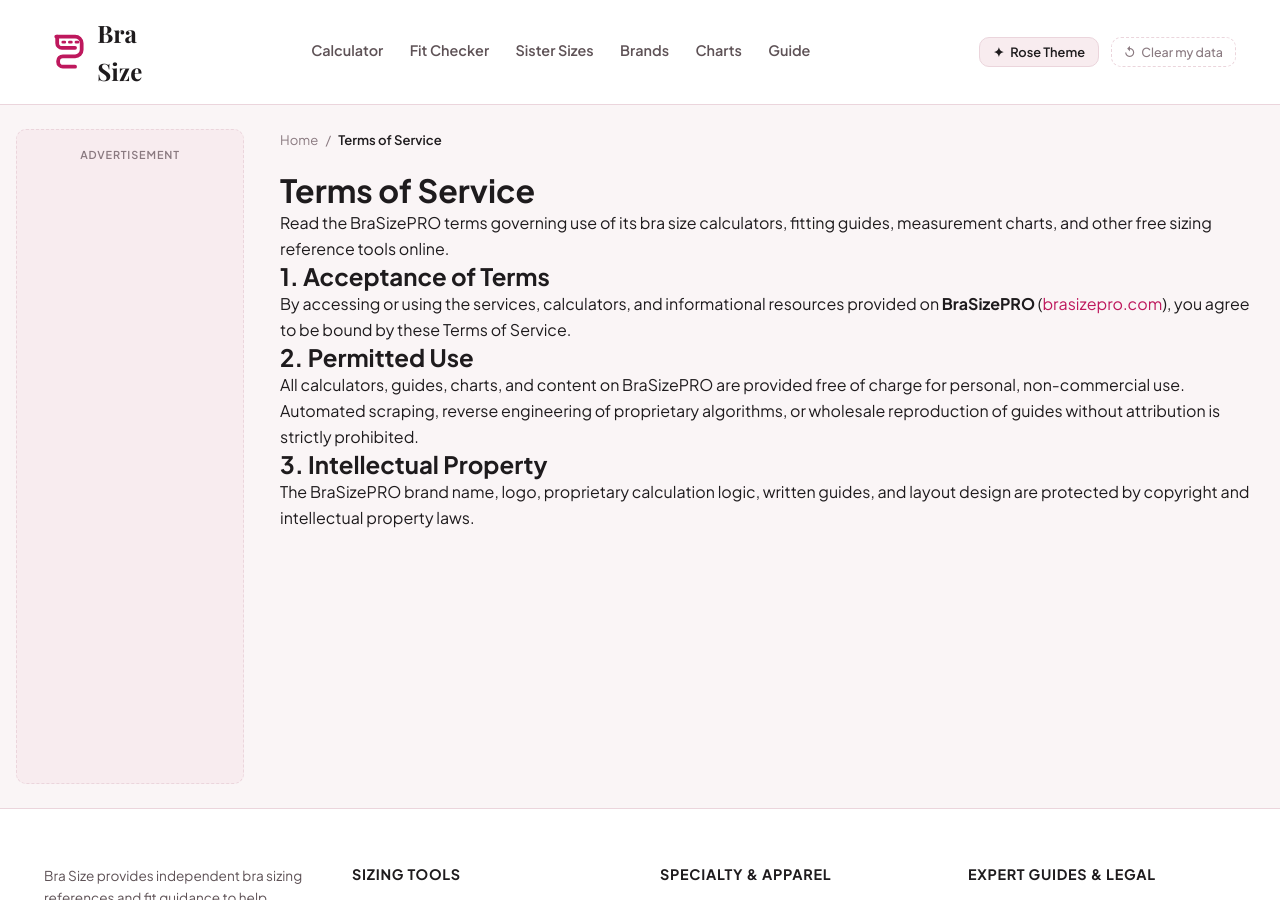
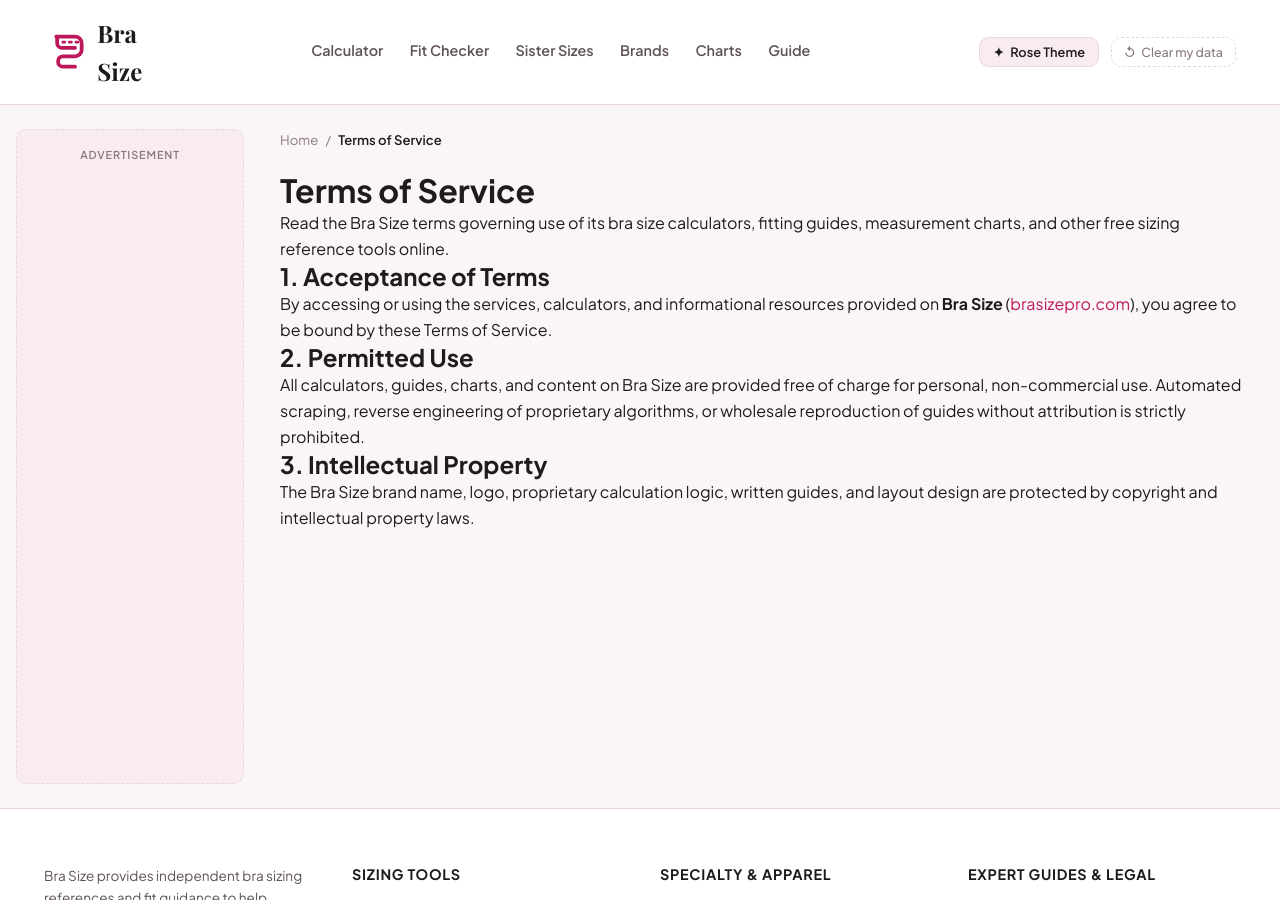
Before and after one commit to sharpedge74-cmyk/Bra-Size-Pro, a Jekyll site: the page built from _pages/terms-of-service.html, in a window 1280 px wide and 900 px high. Built offline with Jekyll 4.4.1, drawn with Linux system fonts in a browser that asks for light colours; some web fonts are replaced.

Commit message:
Replace BraSizePRO with Bra Size in HTML text

```diff
--- a/_pages/terms-of-service.html
+++ b/_pages/terms-of-service.html
@@ -1,22 +1,22 @@
 ---
 layout: page
 title: "Terms of Service"
-description: "Read the BraSizePRO terms governing use of its bra size calculators, fitting guides, measurement charts, and other free sizing reference tools online."
+description: "Read the Bra Size terms governing use of its bra size calculators, fitting guides, measurement charts, and other free sizing reference tools online."
 permalink: /terms-of-service
 breadcrumb_label: "Terms of Service"
 ---
 
 <h2>1. Acceptance of Terms</h2>
 <p>
-  By accessing or using the services, calculators, and informational resources provided on <strong>BraSizePRO</strong> (<a href="https://brasizepro.com">brasizepro.com</a>), you agree to be bound by these Terms of Service.
+  By accessing or using the services, calculators, and informational resources provided on <strong>Bra Size</strong> (<a href="https://brasizepro.com">brasizepro.com</a>), you agree to be bound by these Terms of Service.
 </p>
 
 <h2>2. Permitted Use</h2>
 <p>
-  All calculators, guides, charts, and content on BraSizePRO are provided free of charge for personal, non-commercial use. Automated scraping, reverse engineering of proprietary algorithms, or wholesale reproduction of guides without attribution is strictly prohibited.
+  All calculators, guides, charts, and content on Bra Size are provided free of charge for personal, non-commercial use. Automated scraping, reverse engineering of proprietary algorithms, or wholesale reproduction of guides without attribution is strictly prohibited.
 </p>
 
 <h2>3. Intellectual Property</h2>
 <p>
-  The BraSizePRO brand name, logo, proprietary calculation logic, written guides, and layout design are protected by copyright and intellectual property laws.
+  The Bra Size brand name, logo, proprietary calculation logic, written guides, and layout design are protected by copyright and intellectual property laws.
 </p>
```
